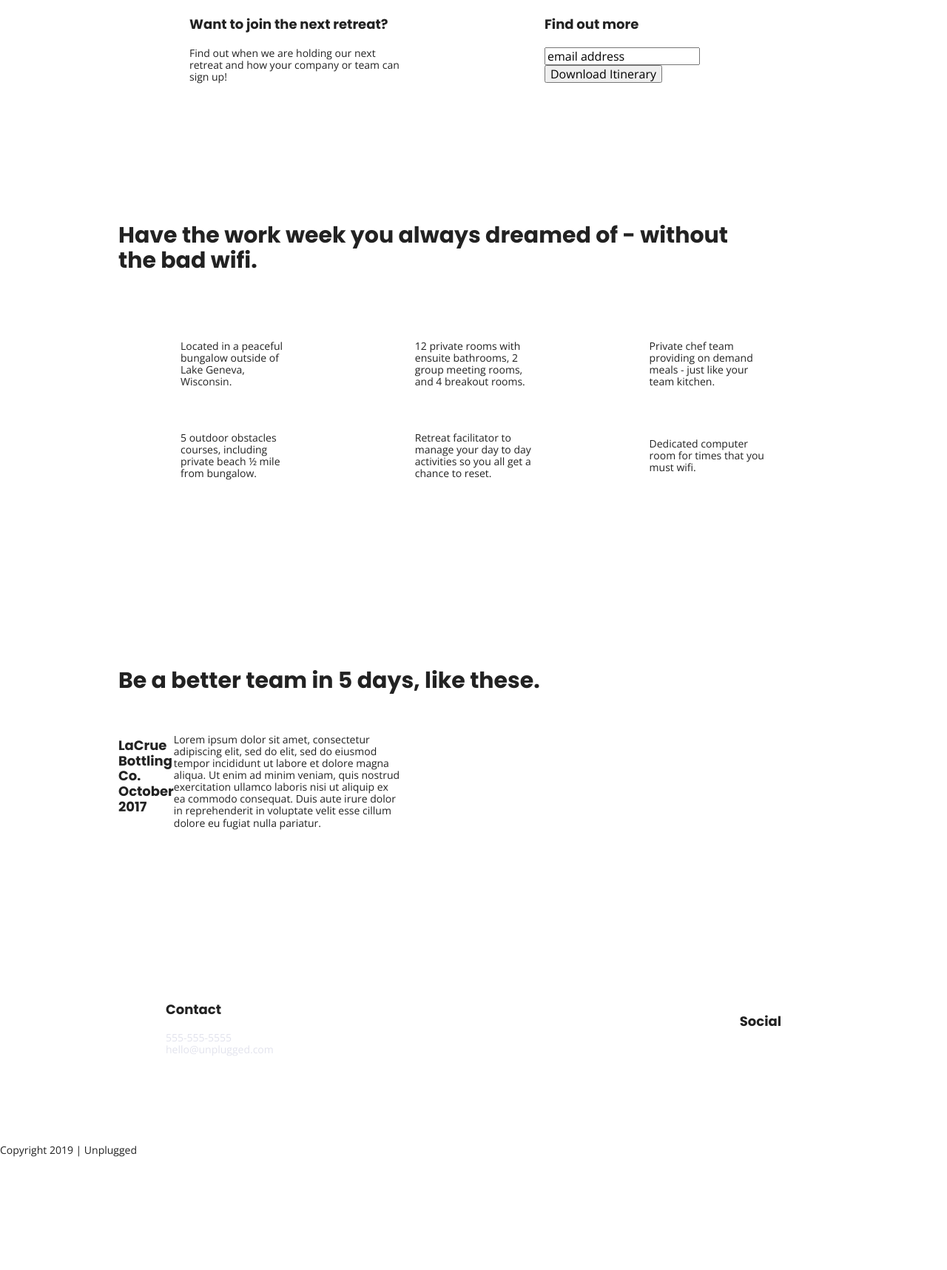
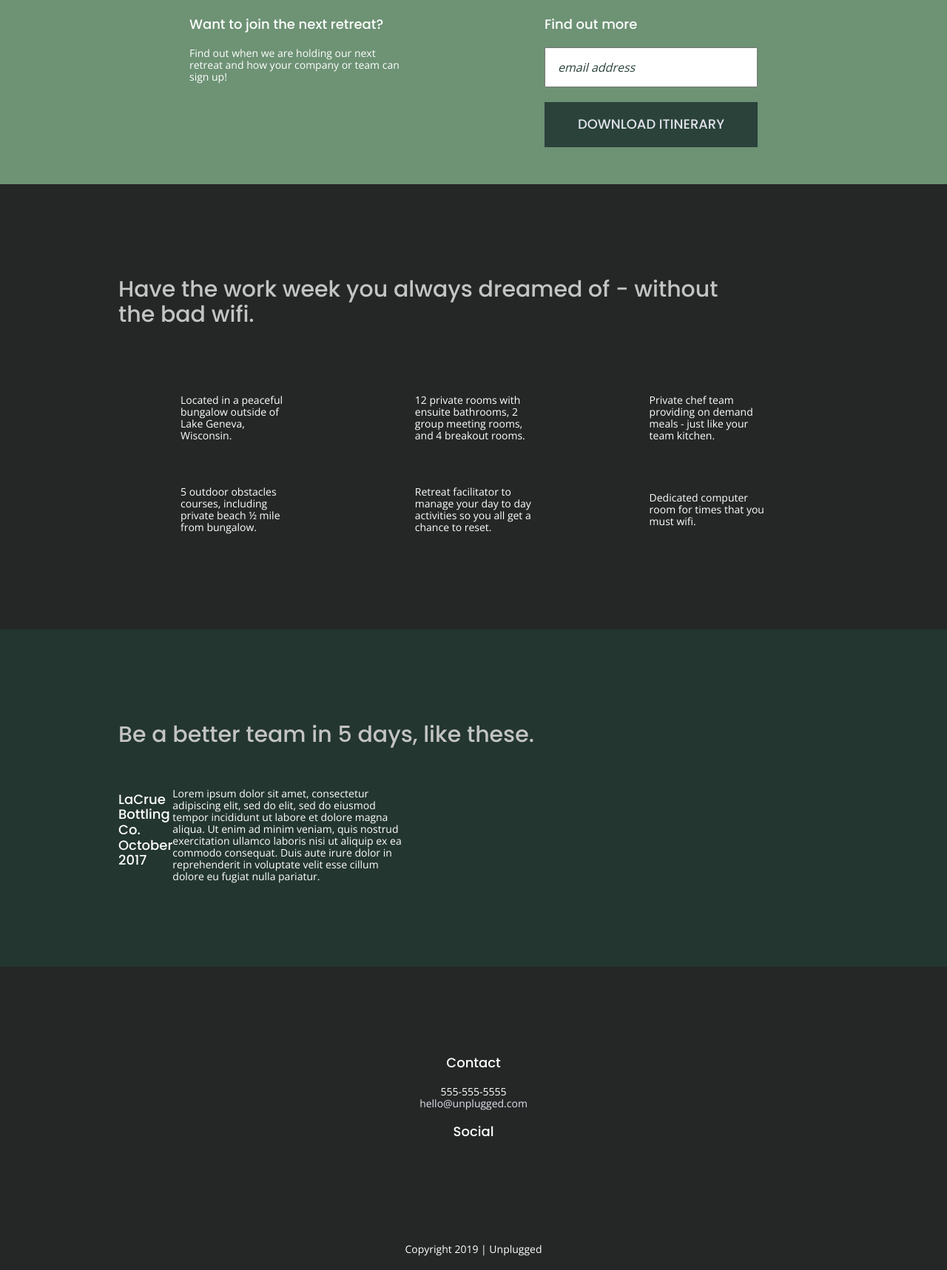
Before and after one commit to oliverijoe/unplugged-retreat-project, a website built with Parcel: page index.html in a window 1280 px wide. Shown: the part 480-2197 px from the top of the page at 74% size. Before the commit the page ends 2064 px from the top, so only its background shows below. Built offline with nearby package versions, Linux system fonts and the light colour scheme.

Commit message:
Finished initial styles for all pages

```diff
--- a/css/main.css
+++ b/css/main.css
@@ -107,17 +107,22 @@ textarea {
   ul,
   ol {
     list-style-type: none;
+    font-weight: 900;
   }
 
 
   h1 {
     font-family: 'Poppins', sans-serif;
     font-size: 2.25em;
+    color: rgb(126, 123, 123);
+    font-weight: 500;
   }
 
   h2 {
     font-family: 'Poppins', sans-serif;
     font-size: 1.875em;
+    color: rgb(196, 196, 196);
+    font-weight: 500;
   }
 
   h3,
@@ -125,10 +130,13 @@ textarea {
     font-family: 'Poppins', sans-serif;
     font-size: 1.125em;
     margin: 20px 0;
+    color: #fff;
+    font-weight: 500;
   }
 
   p {
     font-size: 0.875em;
+    color: #fff;
   }
 
   address {
@@ -149,6 +157,7 @@ textarea {
       justify-content: center;
       align-items: center;
       flex-flow: row wrap;
+      background: #242726;
    }
 
    header {
@@ -167,6 +176,7 @@ textarea {
     width: 100%;
     height: 1px;
     margin: 10px 0 20px 0;
+    color:rgb(189, 189, 189);
   }
 
    header nav {
@@ -194,10 +204,23 @@ textarea {
    footer .content-wrapper {
      width: 55%;
      margin: 50px 0;
+     display: flex;
+     justify-content: center;
+   }
+
+   footer .footer-content {
+     display: flex;
+     justify-content: center;
+     align-items: center;
+     flex-direction: column;
+     text-align: center;
    }
 
    footer .contact {
      margin-bottom: 50px;
+     display: flex;
+     justify-content: center;
+     flex-direction: column;
    }
 
    footer .social-icons {
@@ -214,6 +237,8 @@ textarea {
 
    footer .copyright {
      margin: 20px 0;
+     display: flex;
+     justify-content: center;
    }
 
    /* ------------------- Mobile Styles - Homepage ------------------- */
@@ -233,6 +258,7 @@ textarea {
     justify-content: center;
     align-items: center;
     flex-flow: row wrap;
+    background: #6d9274;
    }
 
    /*aside .form-description {
@@ -249,10 +275,12 @@ textarea {
     display: flex;
     justify-content: center;
     flex-flow: row wrap;
+    background: #242726;
    }
 
    .features h2 {
      margin-bottom: 60px;
+     width: 95%;
    }
 
    .features article {
@@ -277,6 +305,7 @@ textarea {
     display: flex;
     justify-content: center;
     flex-flow: row wrap;
+    background: #23362f;
    }
 
    .reviews h2 {
@@ -295,6 +324,7 @@ textarea {
     justify-content: center;
     align-items: center;
     flex-flow: row wrap;
+    background: #6d9274;
    }
 
    .contact-section {
@@ -302,6 +332,7 @@ textarea {
     justify-content: center;
     align-items: center;
     flex-flow: row wrap;
+    background: #23362f;
    }
 
    .contact-content p {
@@ -315,23 +346,52 @@ textarea {
     justify-content: center;
     align-items: center;
     flex-flow: row wrap;
+    background: #6d9274;
    }
 
    .faq .content-wrapper {
     margin: 50px 0 0 0;
     display: flex;
-    justify-content: center;
+    justify-content: flex-start;
     align-items: center;
     flex-flow: row wrap;
    }
 
    .faq h2 {
      margin-bottom: 40px;
+     text-align: left;
    }
 
    .faq-content {
      margin-bottom: 50px;
    }
+
+  /* ------------------ Homepage Form ------------------------------ */
+   aside .form {
+    margin-top: 30px;
+  }
+
+  input[type=text] {
+    box-sizing: border-box;
+    width: 100%;
+    color: #2a423a;
+    font-style: italic;
+    padding: 1em;
+  }
+
+  input[type=button] {
+    width: 100%;
+    padding: 20px 0;
+    margin-top: 20px;
+    background-color: #2a423a;
+    font-family: 'Poppins', Helvetica, Arial, sans-serif;
+    font-weight: 500;
+    font-size: 1.125em;
+    color: #e2e3ed;
+    border: none;
+    text-align: center;
+    text-transform: uppercase;
+  }
 
 
 /* ==========================================================================
@@ -451,7 +511,7 @@ header nav {
 }
 
 header nav ul {
-  justify-content: space-between;
+  justify-content: space-around;
 }
 
 /* Hero Area */
```
Also changed, not shown: about/index.html (+1 -1 lines), faq/index.html (+2 -1 lines).
